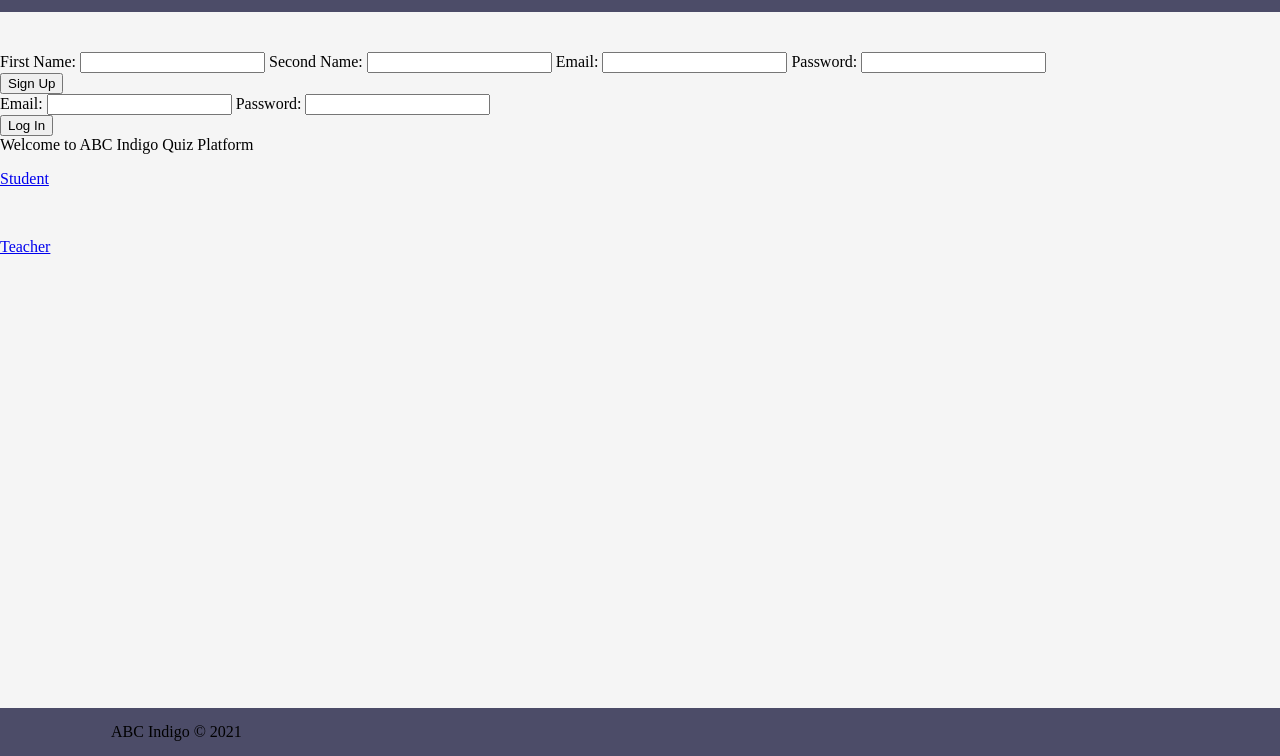
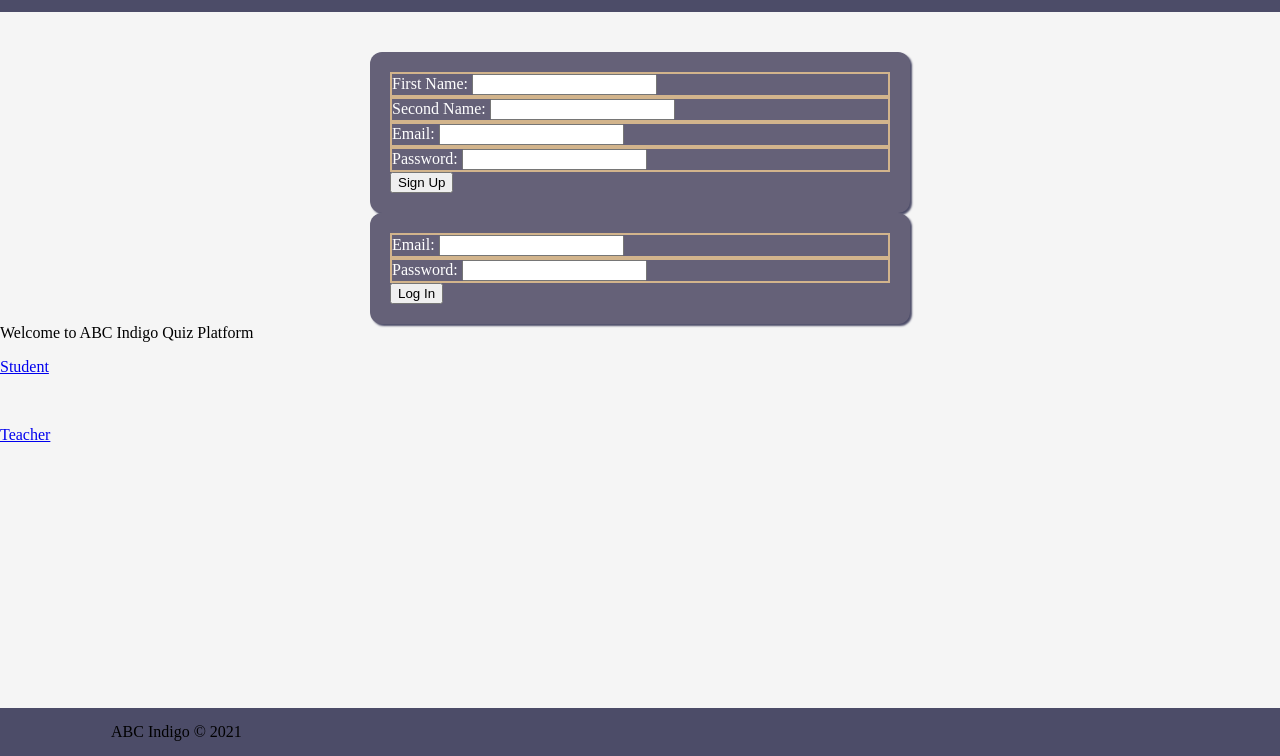
Before and after one commit to Qboakye/Quiz_app, a plain HTML site: page src/index.html in a window 1280 px wide. Shown: the part 44-800 px from the top of the page. Drawn offline with Linux system fonts and the light colour scheme; a web font is replaced by a local one.

Commit message:
changes to be commited

```diff
--- a/src/css/style.css
+++ b/src/css/style.css
@@ -8,29 +8,17 @@ body{
 	overflow-x: hidden;
 }
 
-.container{
-	display: flex;
-	align-items: center;
-	justify-content: center;
-	position: relative;
-	min-height: 100%;
-}
-
 header{
 	margin-bottom: 40px;
 	padding: 15px;
 	background-color: #4C4C68;
 }
 
-footer{
-	padding: 15px;
-	background-color: #4C4C68;
-}
-footer.foot{
-	position: absolute;
-	bottom: 0;
-	left: 0;
-	width: 100%;
+.wrapper{
+	width: 85%;
+	display: flex;
+	justify-content: space-between;
+	margin: auto;
 }
 
 nav a{
@@ -46,11 +34,12 @@ nav a:hover{
 	color: rgb(144, 156, 168);
 }
 
-.wrapper{
-	width: 85%;
+.container{
 	display: flex;
-	justify-content: space-between;
-	margin: auto;
+	align-items: center;
+	justify-content: center;
+	position: relative;
+	min-height: 100%;
 }
 
 form{
@@ -61,3 +50,28 @@ form{
 input[type= text], textarea{
 	outline: 0;
 }
+
+.modal{
+	max-width: 500px;
+	margin: auto;
+	border-radius: 12px;
+	box-shadow: 2px 2px 2px 0px #4C4C68;
+	background-color: #656178;
+	padding: 20px;
+	color: white;
+}
+.modal label{
+	display: block;
+	border: 2px solid tan;
+}
+
+footer{
+	padding: 15px;
+	background-color: #4C4C68;
+}
+footer.foot{
+	position: absolute;
+	bottom: 0;
+	left: 0;
+	width: 100%;
+}
```
